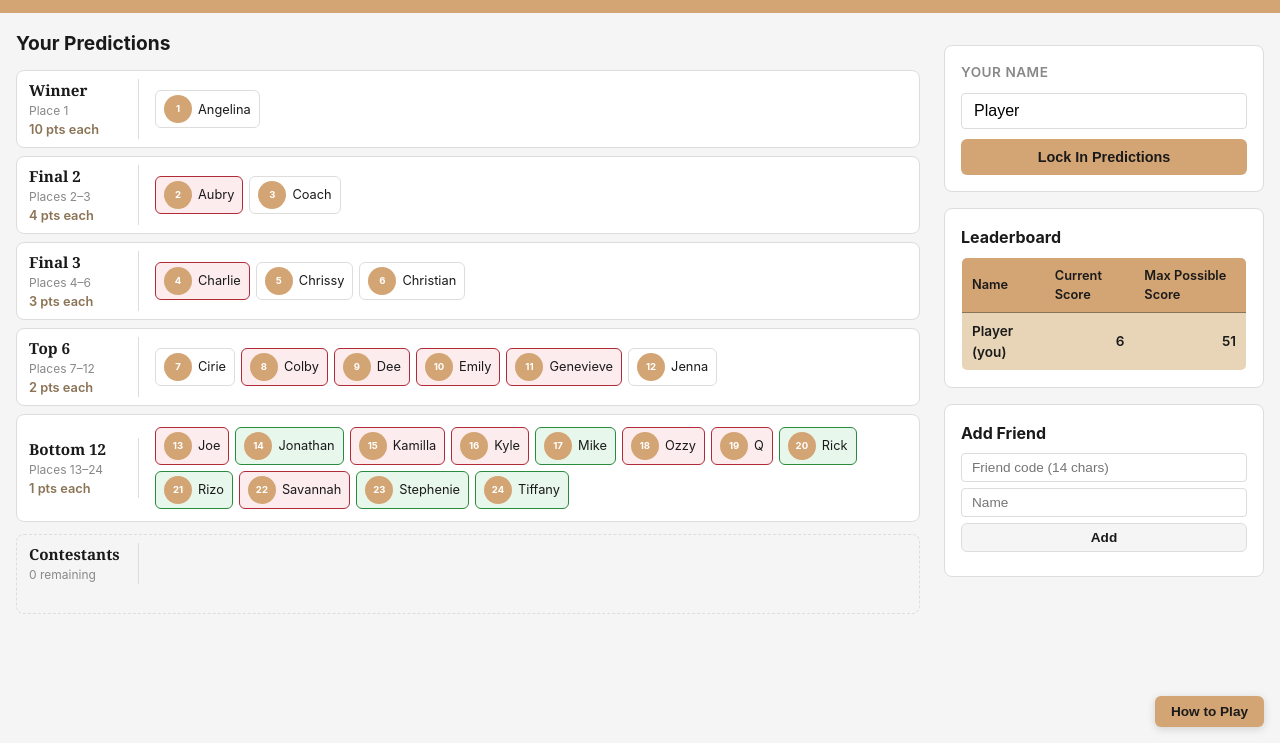
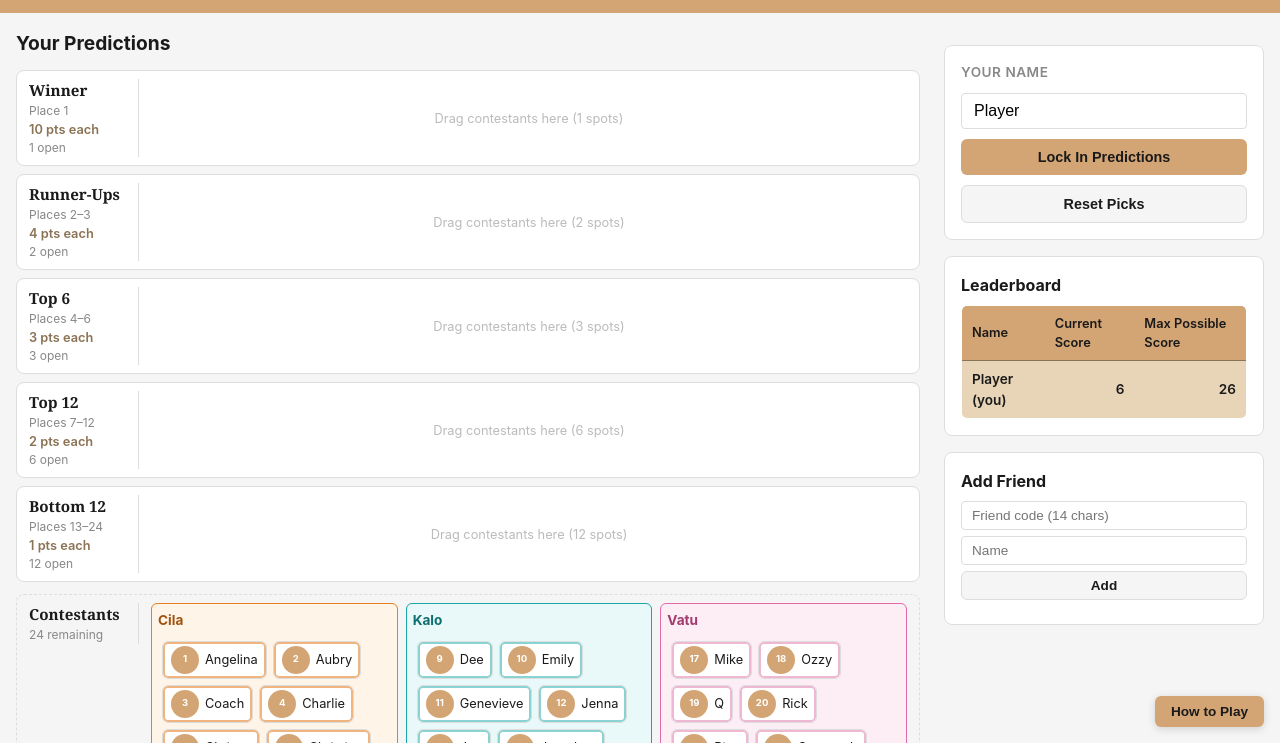
Before and after one commit to Jonathan-Walsh/survivor-50-ranking-challenge, a website with bundled scripts: page index.html in a window 1280 px wide. Shown: the part 57-800 px from the top of the page. Built offline with nearby package versions, Linux system fonts and the light colour scheme.

Commit message:
All good before changing scoring

```diff
--- a/public/data/rankings.json
+++ b/public/data/rankings.json
@@ -6,7 +6,7 @@
     {
       "id": 1,
       "name": "Angelina Keeley",
-      "placement": null
+      "placement": 11
     },
     {
       "id": 2,
--- a/public/styles.css
+++ b/public/styles.css
@@ -11,6 +11,9 @@
   --bg: #f5f5f5;
   --white: #fff;
   --border: #ddd;
+  --tribe-cila: #e67e22;
+  --tribe-kalo: #1aa6a6;
+  --tribe-vatu: #e26aa8;
   --font-sans: -apple-system, BlinkMacSystemFont, 'Segoe UI', Roboto, sans-serif;
   --font-serif: Georgia, serif;
   --font-mono: 'Courier New', monospace;
@@ -288,6 +291,53 @@
   flex-wrap: wrap;
 }
 
+.pool-tribes {
+  flex: 1;
+  display: grid;
+  grid-template-columns: repeat(3, minmax(0, 1fr));
+  gap: 8px;
+}
+
+.pool-tribe {
+  border: 1px solid var(--border);
+  border-radius: 6px;
+  padding: 6px;
+  background: var(--white);
+}
+
+.pool-tribe-label {
+  font-weight: 700;
+  font-size: 0.85rem;
+  margin-bottom: 6px;
+}
+
+.pool-tribe-cila {
+  border-color: var(--tribe-cila);
+  background: #fff4e8;
+}
+
+.pool-tribe-cila .pool-tribe-label {
+  color: #a15412;
+}
+
+.pool-tribe-kalo {
+  border-color: var(--tribe-kalo);
+  background: #e9f8f8;
+}
+
+.pool-tribe-kalo .pool-tribe-label {
+  color: #0d6f6f;
+}
+
+.pool-tribe-vatu {
+  border-color: var(--tribe-vatu);
+  background: #fdeef6;
+}
+
+.pool-tribe-vatu .pool-tribe-label {
+  color: #a13b6e;
+}
+
 .drop-hint {
   color: #bbb;
   font-size: 0.8rem;
@@ -309,6 +359,7 @@
   font-size: 0.8rem;
   transition: box-shadow 0.15s, border-color 0.15s;
   white-space: nowrap;
+  box-shadow: inset 0 0 0 2px transparent;
 }
 
 .contestant-card:hover {
@@ -317,13 +368,23 @@
 }
 
 .contestant-card.contestant-card-correct {
-  border-color: #2b8a3e;
   background: #e8f7ec;
 }
 
 .contestant-card.contestant-card-wrong {
-  border-color: #b02a37;
   background: #fdecee;
+}
+
+.contestant-card.contestant-card-tribe-cila {
+  box-shadow: inset 0 0 0 2px #f0b47f;
+}
+
+.contestant-card.contestant-card-tribe-kalo {
+  box-shadow: inset 0 0 0 2px #89d3d3;
+}
+
+.contestant-card.contestant-card-tribe-vatu {
+  box-shadow: inset 0 0 0 2px #efb7d2;
 }
 
 .contestant-card.dragging {
@@ -648,4 +709,7 @@
     width: 100%;
     position: static;
   }
+  .pool-tribes {
+    grid-template-columns: 1fr;
+  }
 }
--- a/src/components/ContestantCard.js
+++ b/src/components/ContestantCard.js
@@ -5,12 +5,22 @@
 
 const { h } = window.preact;
 
-export function ContestantCard({ id, name, imageUrl, onDragStart, isDragging, draggable = true, status = null }) {
+export function ContestantCard({
+  id,
+  name,
+  imageUrl,
+  onDragStart,
+  isDragging,
+  draggable = true,
+  status = null,
+  tribe = null,
+}) {
   const statusClass = status ? `contestant-card-${status}` : '';
+  const tribeClass = tribe ? `contestant-card-tribe-${tribe}` : '';
   return h(
     'div',
     {
-      className: `contestant-card ${isDragging ? 'dragging' : ''} ${statusClass}`.trim(),
+      className: `contestant-card ${isDragging ? 'dragging' : ''} ${statusClass} ${tribeClass}`.trim(),
       draggable,
       onDragStart: draggable && onDragStart ? (e) => onDragStart(e, id) : undefined,
       'data-contestant-id': id,
--- a/src/components/Pyramid.js
+++ b/src/components/Pyramid.js
@@ -14,6 +14,12 @@
 import { getTierInfo, getTierRange } from '../game.js';
 
 const TIER_ORDER = [1, 2, 3, 4, 5];
+const TRIBE_ORDER = ['cila', 'kalo', 'vatu'];
+const TRIBE_LABELS = {
+  cila: 'Cila',
+  kalo: 'Kalo',
+  vatu: 'Vatu',
+};
 
 /**
  * Tier Component (one row of the pyramid)
@@ -49,6 +55,7 @@
               id: c.id,
               name: c.name,
               imageUrl: c.imageUrl,
+              tribe: c.tribe,
               draggable: !readOnly,
               status: statusById[c.id] || null,
               onDragStart: (e, id) => {
@@ -67,14 +74,29 @@
  * If an initial permutation exists, populate tiers from placement order.
  */
 function buildInitialTiers(contestants, initialPermutation = null) {
+  const tribeById = {};
+  for (const c of contestants) {
+    tribeById[c.id] = c.tribe;
+  }
+
+  const emptyPool = {
+    cila: [],
+    kalo: [],
+    vatu: [],
+  };
+
   if (!initialPermutation || initialPermutation.length === 0) {
+    for (const c of contestants) {
+      const tribe = tribeById[c.id] || 'cila';
+      emptyPool[tribe].push(c.id);
+    }
     return {
       1: [],
       2: [],
       3: [],
       4: [],
       5: [],
-      pool: contestants.map((c) => c.id),
+      pool: emptyPool,
     };
   }
 
@@ -109,7 +131,16 @@
   cursor += tier4Count;
   const tier5 = orderedIds.slice(cursor, cursor + tier5Count);
   cursor += tier5Count;
-  const pool = orderedIds.slice(cursor);
+  const poolIds = orderedIds.slice(cursor);
+  const pool = {
+    cila: [],
+    kalo: [],
+    vatu: [],
+  };
+  for (const id of poolIds) {
+    const tribe = tribeById[id] || 'cila';
+    pool[tribe].push(id);
+  }
 
   return {
     1: tier1,
@@ -130,7 +161,9 @@
   for (const t of TIER_ORDER) {
     for (const id of tierMap[t]) perm.push(id);
   }
-  for (const id of tierMap.pool) perm.push(id);
+  for (const tribe of TRIBE_ORDER) {
+    for (const id of tierMap.pool[tribe]) perm.push(id);
+  }
   return perm;
 }
 
@@ -222,15 +255,24 @@
 
       // Clone
       const next = {};
-      for (const key of [...TIER_ORDER, 'pool']) {
+      for (const key of TIER_ORDER) {
         next[key] = prev[key].filter((id) => id !== contestantId);
+      }
+      next.pool = {};
+      for (const tribe of TRIBE_ORDER) {
+        next.pool[tribe] = prev.pool[tribe].filter((id) => id !== contestantId);
       }
 
       // Insert into target
+      if (targetTier === 'pool') {
+        const tribe = (contestantById[contestantId] && contestantById[contestantId].tribe) || 'cila';
+        next.pool[tribe].push(contestantId);
+      } else {
         next[targetTier].push(contestantId);
+      }
       return next;
     });
-  }, []);
+  }, [contestantById]);
 
   return h(
     'div',
@@ -260,8 +302,14 @@
       { className: 'tier tier-pool' },
       h('div', { className: 'tier-label' },
         h('div', { className: 'tier-title' }, 'Contestants'),
-        h('div', { className: 'tier-count' }, `${tierMap.pool.length} remaining`)
+        h('div', { className: 'tier-count' },
+          `${TRIBE_ORDER.reduce((sum, tribe) => sum + tierMap.pool[tribe].length, 0)} remaining`
+        )
       ),
+      h('div', { className: 'pool-tribes' },
+        TRIBE_ORDER.map((tribe) =>
+          h('div', { key: tribe, className: `pool-tribe pool-tribe-${tribe}` },
+            h('div', { className: 'pool-tribe-label' }, TRIBE_LABELS[tribe]),
             h(
               'div',
               {
@@ -269,7 +317,7 @@
                 onDrop: (e) => handleDrop(e, 'pool'),
                 onDragOver: handleDragOver,
               },
-        tierMap.pool.map((id) => {
+              tierMap.pool[tribe].map((id) => {
                 const c = contestantById[id];
                 if (!c) return null;
                 return h(ContestantCard, {
@@ -277,6 +325,7 @@
                   id: c.id,
                   name: c.name,
                   imageUrl: c.imageUrl,
+                  tribe: c.tribe,
                   onDragStart: (e, cid) => {
                     e.dataTransfer.effectAllowed = 'move';
                     e.dataTransfer.setData('text/plain', String(cid));
@@ -285,5 +334,8 @@
               })
             )
           )
+        )
+      )
+    )
   );
 }
--- a/src/game.js
+++ b/src/game.js
@@ -36,9 +36,9 @@
  */
 export function getTierInfo(placement) {
   if (placement === 1) return { tier: 1, name: 'Winner', points: 10 };
-  if (placement >= 2 && placement <= 3) return { tier: 2, name: 'Final 2', points: 4 };
-  if (placement >= 4 && placement <= 6) return { tier: 3, name: 'Final 3', points: 3 };
-  if (placement >= 7 && placement <= 12) return { tier: 4, name: 'Top 6', points: 2 };
+  if (placement >= 2 && placement <= 3) return { tier: 2, name: 'Runner-Ups', points: 4 };
+  if (placement >= 4 && placement <= 6) return { tier: 3, name: 'Top 6', points: 3 };
+  if (placement >= 7 && placement <= 12) return { tier: 4, name: 'Top 12', points: 2 };
   if (placement >= 13 && placement <= 24) return { tier: 5, name: 'Bottom 12', points: 1 };
   return null;
 }
@@ -51,9 +51,9 @@
 export function getTierRange(tier) {
   const ranges = {
     1: { min: 1, max: 1, count: 1, points: 10, name: 'Winner' },
-    2: { min: 2, max: 3, count: 2, points: 4, name: 'Final 2' },
-    3: { min: 4, max: 6, count: 3, points: 3, name: 'Final 3' },
-    4: { min: 7, max: 12, count: 6, points: 2, name: 'Top 6' },
+    2: { min: 2, max: 3, count: 2, points: 4, name: 'Runner-Ups' },
+    3: { min: 4, max: 6, count: 3, points: 3, name: 'Top 6' },
+    4: { min: 7, max: 12, count: 6, points: 2, name: 'Top 12' },
     5: { min: 13, max: 24, count: 12, points: 1, name: 'Bottom 12' },
   };
   return ranges[tier];
--- a/src/main.js
+++ b/src/main.js
@@ -5,9 +5,16 @@
 const { h, render } = window.preact;
 const { useState, useEffect, useCallback, useRef } = window.preactHooks;
 
-import { loadPlayerPrediction, savePlayerPrediction, copyPlayerCodeToClipboard, decodeFriendCode } from './state.js';
+import {
+  savePlayerPrediction,
+  copyPlayerCodeToClipboard,
+  decodeFriendCode,
+  parseHash,
+  parseFriendCodes,
+  serializeHash,
+} from './state.js';
 import { createInitialPermutation } from './game.js';
-import { encodePermutation } from './encoding.js';
+import { decodePermutation } from './encoding.js';
 import { Pyramid } from './components/Pyramid.js';
 import { Leaderboard } from './components/Leaderboard.js';
 import { FriendManager } from './components/FriendManager.js';
@@ -15,30 +22,30 @@
 import { fetchRankings } from './scoring.js';
 
 const CONTESTANTS = [
-  { id: 1, name: 'Angelina' },
-  { id: 2, name: 'Aubry' },
-  { id: 3, name: 'Coach' },
-  { id: 4, name: 'Charlie' },
-  { id: 5, name: 'Chrissy' },
-  { id: 6, name: 'Christian' },
-  { id: 7, name: 'Cirie' },
-  { id: 8, name: 'Colby' },
-  { id: 9, name: 'Dee' },
-  { id: 10, name: 'Emily' },
-  { id: 11, name: 'Genevieve' },
-  { id: 12, name: 'Jenna' },
-  { id: 13, name: 'Joe' },
-  { id: 14, name: 'Jonathan' },
-  { id: 15, name: 'Kamilla' },
-  { id: 16, name: 'Kyle' },
-  { id: 17, name: 'Mike' },
-  { id: 18, name: 'Ozzy' },
-  { id: 19, name: 'Q' },
-  { id: 20, name: 'Rick' },
-  { id: 21, name: 'Rizo' },
-  { id: 22, name: 'Savannah' },
-  { id: 23, name: 'Stephenie' },
-  { id: 24, name: 'Tiffany' },
+  { id: 1, name: 'Angelina', tribe: 'cila' },
+  { id: 2, name: 'Aubry', tribe: 'cila' },
+  { id: 3, name: 'Coach', tribe: 'cila' },
+  { id: 4, name: 'Charlie', tribe: 'cila' },
+  { id: 5, name: 'Chrissy', tribe: 'cila' },
+  { id: 6, name: 'Christian', tribe: 'cila' },
+  { id: 7, name: 'Cirie', tribe: 'cila' },
+  { id: 8, name: 'Colby', tribe: 'cila' },
+  { id: 9, name: 'Dee', tribe: 'kalo' },
+  { id: 10, name: 'Emily', tribe: 'kalo' },
+  { id: 11, name: 'Genevieve', tribe: 'kalo' },
+  { id: 12, name: 'Jenna', tribe: 'kalo' },
+  { id: 13, name: 'Joe', tribe: 'kalo' },
+  { id: 14, name: 'Jonathan', tribe: 'kalo' },
+  { id: 15, name: 'Kamilla', tribe: 'kalo' },
+  { id: 16, name: 'Kyle', tribe: 'kalo' },
+  { id: 17, name: 'Mike', tribe: 'vatu' },
+  { id: 18, name: 'Ozzy', tribe: 'vatu' },
+  { id: 19, name: 'Q', tribe: 'vatu' },
+  { id: 20, name: 'Rick', tribe: 'vatu' },
+  { id: 21, name: 'Rizo', tribe: 'vatu' },
+  { id: 22, name: 'Savannah', tribe: 'vatu' },
+  { id: 23, name: 'Stephenie', tribe: 'vatu' },
+  { id: 24, name: 'Tiffany', tribe: 'vatu' },
 ].map((c) => ({ ...c, imageUrl: null }));
 
 function App() {
@@ -47,6 +54,7 @@
   const [playerCode, setPlayerCode] = useState(null);
   const [friends, setFriends] = useState([]);
   const [rankings, setRankings] = useState([]);
+  const [resetVersion, setResetVersion] = useState(0);
   // viewingPlayer: null = viewing own picks, otherwise { name, permutation, code }
   const [viewingPlayer, setViewingPlayer] = useState(null);
 
@@ -54,20 +62,29 @@
   const permRef = useRef(createInitialPermutation());
 
   useEffect(() => {
-    const saved = loadPlayerPrediction();
-    if (saved) {
-      permRef.current = saved.permutation;
-      setPlayerName(saved.name);
-      const decodedFriends = saved.friends.map((f) => ({
-        ...f,
-        permutation: decodeFriendCode(f.code),
-      }));
-      setFriends(decodedFriends);
-      // Restore code
-      // Preserve original code from URL when available
-      const params = new URLSearchParams(window.location.hash.slice(1));
-      setPlayerCode(params.get('p') || (saved.permutation ? encodePermutation(saved.permutation) : null));
+    const params = parseHash();
+
+    if (params.n) {
+      setPlayerName(params.n);
     }
+
+    const parsedFriends = parseFriendCodes(params.f);
+    const decodedFriends = parsedFriends.map((f) => ({
+      ...f,
+      permutation: decodeFriendCode(f.code),
+    }));
+    setFriends(decodedFriends);
+
+    if (params.p) {
+      try {
+        permRef.current = decodePermutation(params.p);
+        setPlayerCode(params.p);
+      } catch (error) {
+        console.error('Failed to decode player code from URL:', error);
+        setPlayerCode(null);
+      }
+    }
+
     setLoading(false);
   }, []);
 
@@ -79,6 +96,17 @@
 
   // Stable callback — Pyramid calls this on every drag
   const handlePermutationChange = useCallback((newPerm) => {
+    const samePermutation = (
+      Array.isArray(newPerm) &&
+      Array.isArray(permRef.current) &&
+      newPerm.length === permRef.current.length &&
+      newPerm.every((id, idx) => id === permRef.current[idx])
+    );
+
+    if (samePermutation) {
+      return;
+    }
+
     permRef.current = newPerm;
     setPlayerCode(null); // Clear stale code
   }, []);
@@ -89,6 +117,19 @@
     const code = savePlayerPrediction(perm, playerName, friends);
     console.log('Generated code:', code);
     setPlayerCode(code);
+  };
+
+  const handleResetPicks = () => {
+    permRef.current = createInitialPermutation();
+    setPlayerCode(null);
+    setResetVersion((v) => v + 1);
+
+    const params = parseHash();
+    delete params.p;
+    serializeHash({
+      n: params.n || playerName,
+      f: params.f || '',
+    });
   };
 
   const handleCopyCode = async () => {
@@ -120,11 +161,11 @@
     { name: playerName, code: playerCode, permutation: permRef.current, isSelf: true, viewKey: 'self' },
     ...friends
       .filter((f) => f.permutation && f.permutation.length === 24)
-      .map((f) => ({ ...f, isSelf: false, viewKey: `friend:${f.code}` })),
+      .map((f, index) => ({ ...f, isSelf: false, viewKey: `friend:${index}:${f.code}` })),
   ];
 
   const isViewingFriend = viewingPlayer !== null;
-  const activePermutation = isViewingFriend ? viewingPlayer.permutation : permRef.current;
+  const activePermutation = isViewingFriend ? viewingPlayer.permutation : (playerCode ? permRef.current : null);
   const pyramidTitle = isViewingFriend ? `${viewingPlayer.name}'s Picks` : 'Your Predictions';
 
   return h(
@@ -139,7 +180,7 @@
         // Left: Pyramid (own picks or friend's read-only view)
         h('div', { className: 'layout-left' },
           h(Pyramid, {
-            key: isViewingFriend ? `friend:${viewingPlayer.code}` : 'self',
+            key: isViewingFriend ? viewingPlayer.viewKey : `self:${resetVersion}`,
             contestants: CONTESTANTS,
             onPermutationChange: isViewingFriend ? null : handlePermutationChange,
             initialPermutation: activePermutation,
@@ -169,6 +210,9 @@
             h('button', { className: 'btn btn-primary', onClick: handleLockIn },
               'Lock In Predictions'
             ),
+            h('button', { className: 'btn btn-secondary', onClick: handleResetPicks },
+              'Reset Picks'
+            ),
             playerCode && h('div', { className: 'player-code' },
               h('p', null, 'Your code:'),
               h('code', null, playerCode),
@@ -181,7 +225,7 @@
           h('div', { className: 'sidebar-section' },
             h(Leaderboard, {
               players: allPlayers,
-              selectedPlayerKey: isViewingFriend ? `friend:${viewingPlayer.code}` : 'self',
+              selectedPlayerKey: isViewingFriend ? viewingPlayer.viewKey : 'self',
               onSelectPlayer: (player) => player.isSelf ? handleViewPlayer(null) : handleViewPlayer(player),
             })
           ),
--- a/src/scoring.js
+++ b/src/scoring.js
@@ -25,7 +25,8 @@
  */
 export function calculateScore(permutation, rankings) {
   let currentScore = 0;
-  let maxPossibleScore = 0;
+  let totalPossibleScore = 0;
+  let pointsLost = 0;
   const breakdown = {
     correct: [],
     incorrect: [],
@@ -43,7 +44,7 @@
 
     const tierInfo = getTierInfo(predictedPlacement);
     const maxPoints = tierInfo.points;
-    maxPossibleScore += maxPoints;
+    totalPossibleScore += maxPoints;
 
     if (contestant.placement === null) {
       // Not yet resolved
@@ -68,6 +69,7 @@
           points: maxPoints,
         });
       } else {
+        pointsLost += maxPoints;
         breakdown.incorrect.push({
           id: contestantId,
           name: contestant.name,
@@ -80,6 +82,7 @@
     }
   }
 
+  const maxPossibleScore = totalPossibleScore - pointsLost;
   const potentialRemaining = maxPossibleScore - currentScore;
 
   return {
```
Also changed, not shown: src/components/FriendManager.js (+8 -5 lines), src/components/Instructions.js (+4 -4 lines), src/state.js (+4 -13 lines). Lines whose indentation alone changed are shown as unchanged.
